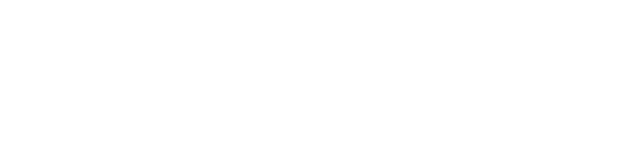
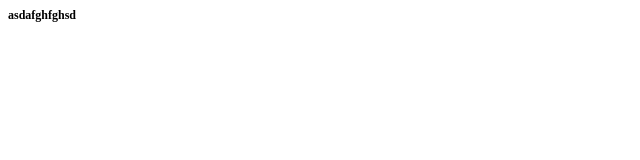
Before and after one commit to EvgeniiStr/first-project, a plain HTML site: page index.html in a window 1280 px wide. Shown: the full height of the page, 0-640 px from the left. Drawn offline with Linux system fonts and the light colour scheme.

Commit message:
третий коммит

```diff
--- a/index.html
+++ b/index.html
@@ -8,6 +8,7 @@
 	<title>Document</title>
 </head>
 <body>
+	<h1>asdafghfghsd</h1>
 
 </body>
 </html>
--- a/style.css
+++ b/style.css
@@ -0,0 +1,3 @@
+h1 {
+	font-size: 12px;
+}
```
